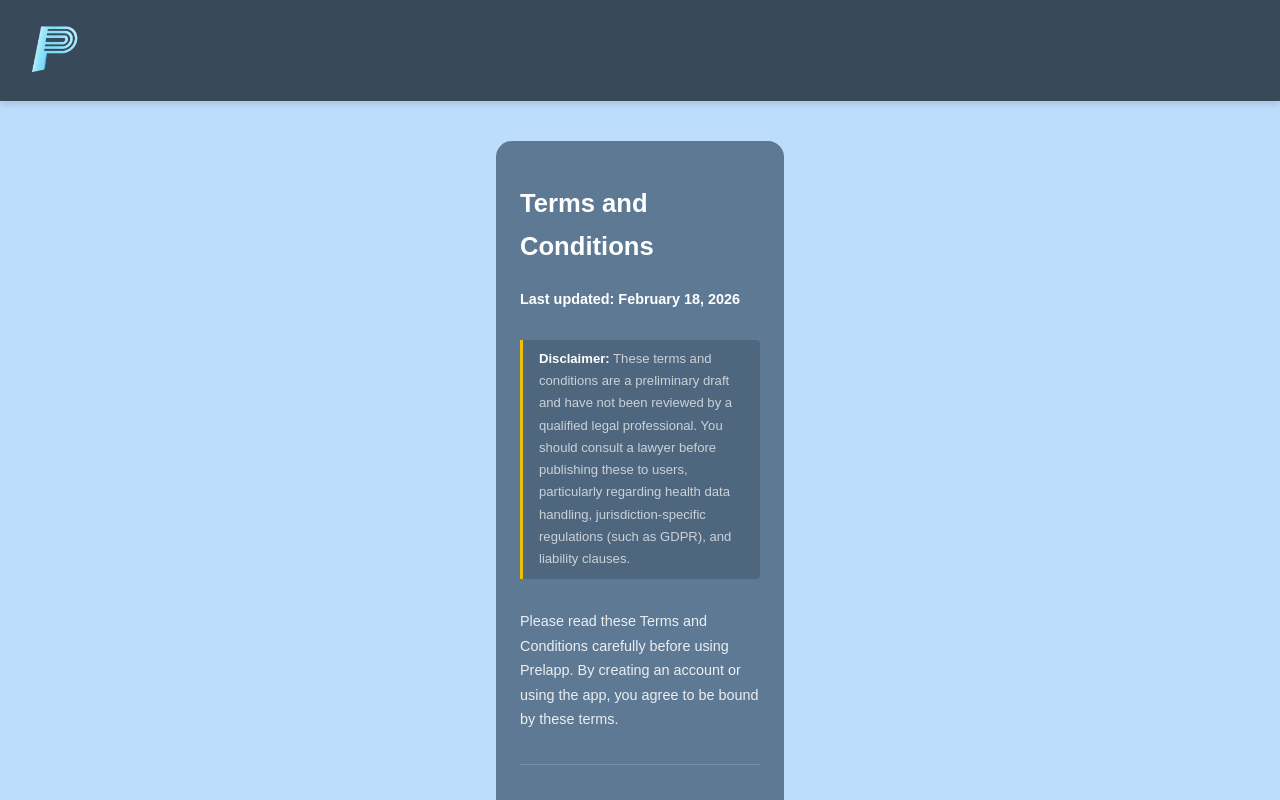
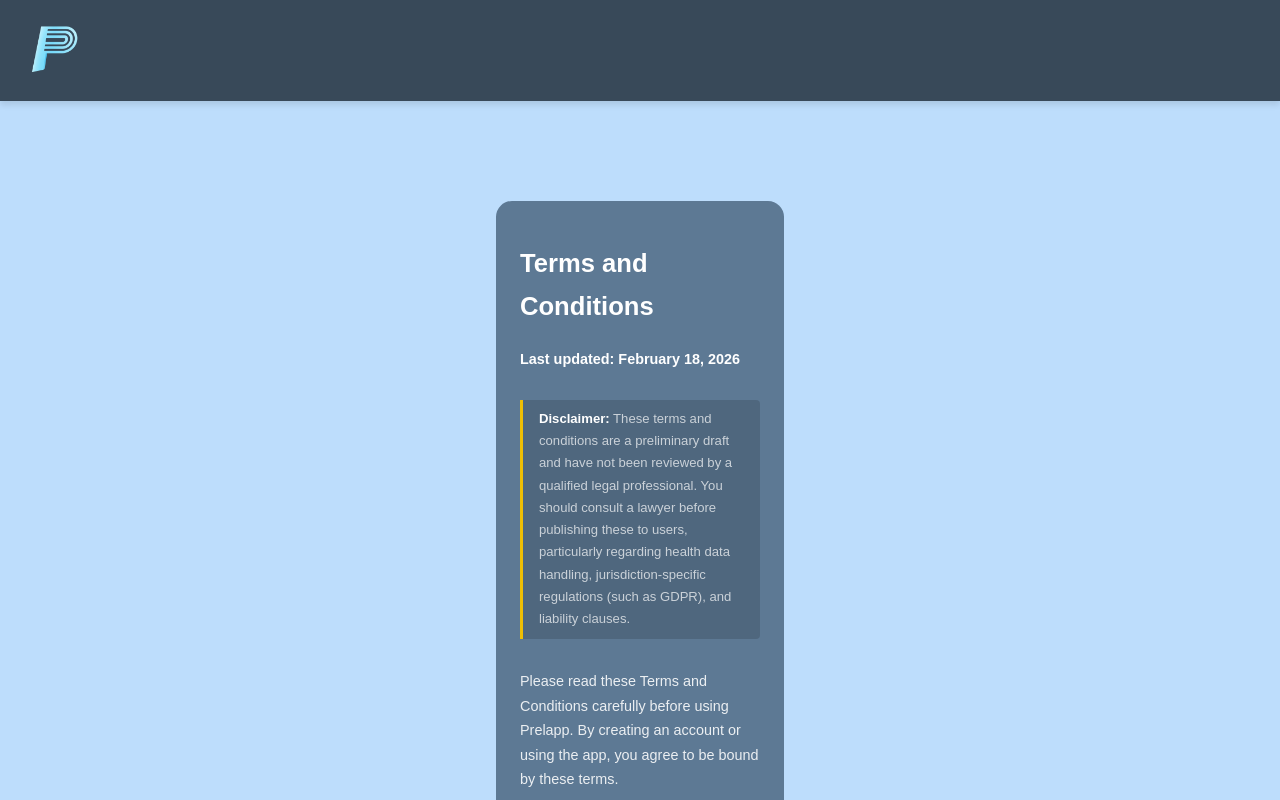
Before and after one commit to V0rsity/prelapp, a Next.js app: page /terms in a window 1280 px wide. Shown: the top 800 px of the page. Built offline with nearby package versions, Linux system fonts and the light colour scheme; no server answers; a web font is replaced by a local one.

Commit message:
color fix

```diff
--- a/styles/globals.css
+++ b/styles/globals.css
@@ -1948,8 +1948,7 @@ html.auth-bg body {
 }
 .auth-page .main-content {
   margin: auto;
-  padding-top: 1.5rem;
-  padding-bottom: 1.5rem;
+  padding-top: calc(1.5rem + 60px);
 }
 
 .auth-form {
@@ -2464,7 +2463,7 @@ html.auth-bg body {
 
 /* ── Navbar ── */
 .auth-page .landing-navbar {
-  position: static;
+  background: #384959;
 }
 
 .landing-navbar {
```
